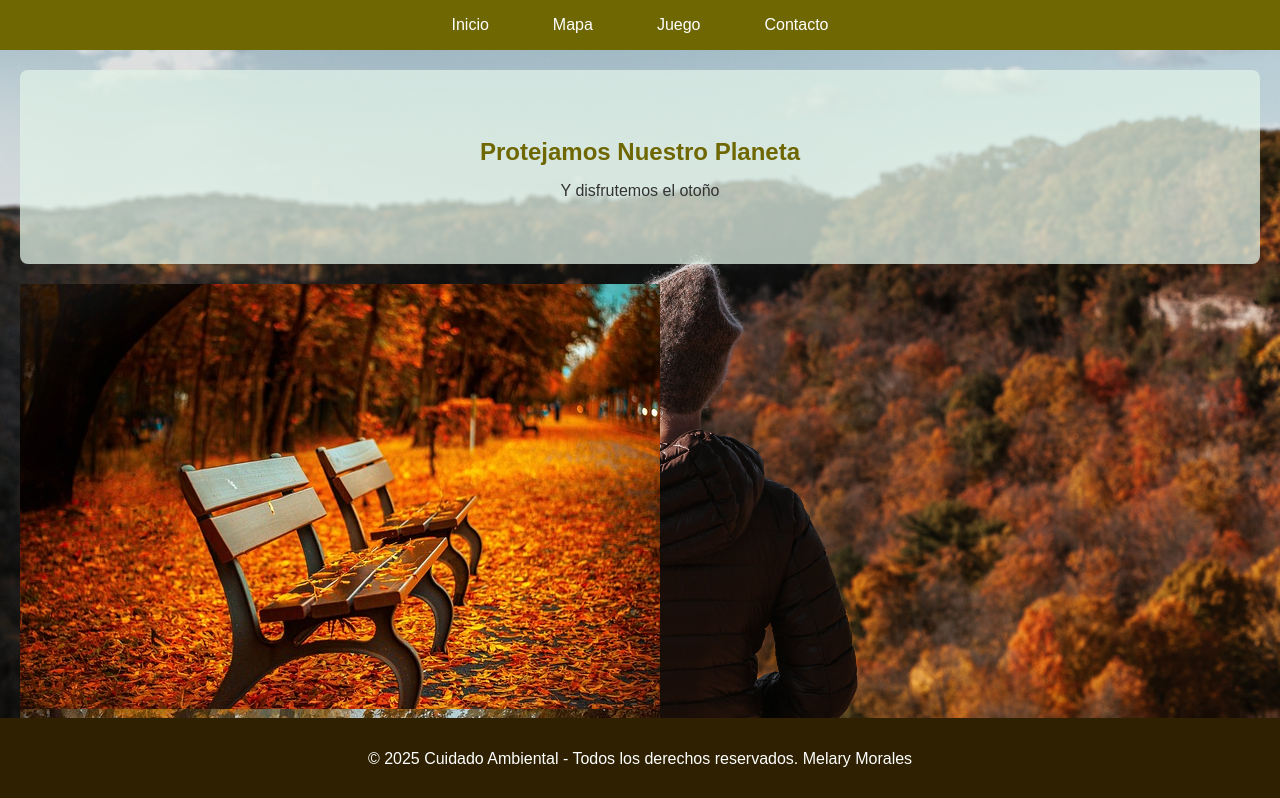
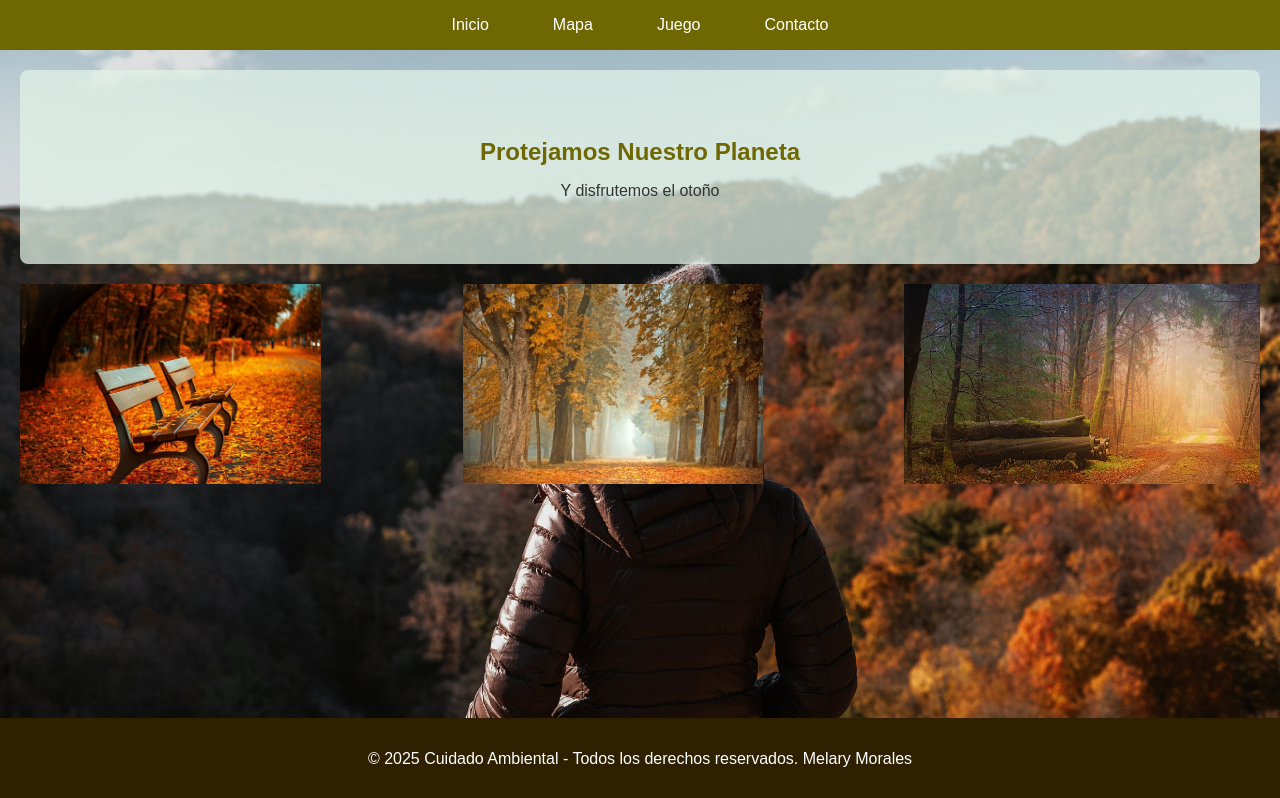
Before and after one commit to dytalfredo/melary, a plain HTML site: page index.html in a window 1280 px wide. Shown: the top 798 px of the page. Drawn offline with Linux system fonts and the light colour scheme.

Commit message:
mejoradas la galeria

```diff
--- a/css/style.css
+++ b/css/style.css
@@ -102,7 +102,11 @@ footer {
     flex-direction: row;
     flex-wrap: wrap;
 
-    height: 200px;
+    height: 100px;
     justify-content: space-between;
 
 }
+
+#galeria img{
+    max-height: 200px;
+}
```
